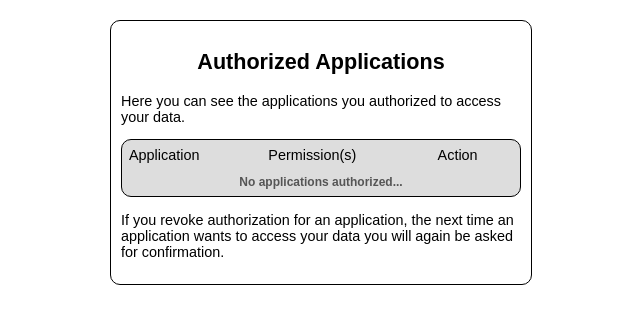
After one commit to OpenConextApps/php-voot-provider, a PHP site: template templates/listApprovals.php in a window 1280 px wide. The commit adds this page. Shown: the top 324 px of the page, without its empty margins (319-959 px from the left). Run offline with PHP 8.4, Linux system fonts and the light colour scheme; the template is opened without the code that fills it, so the values that code supplies are empty.

Commit message:
implement revocation of authorization to clients

```diff
--- a/lib/OAuth/AuthorizationServer.php
+++ b/lib/OAuth/AuthorizationServer.php
@@ -13,6 +13,9 @@ interface IOAuthStorage {
     public function getAccessToken        ($accessToken);
     public function generateAuthorizeNonce($clientId, $resourceOwner, $scope);
     public function getAuthorizeNonce     ($clientId, $resourceOwner, $scope, $authorizeNonce);
+
+    public function getApprovals          ($resourceOwner);
+    public function deleteApproval        ($clientId, $resourceOwner, $scope);
 }
 
 class OAuthException extends Exception {
--- /dev/null
+++ b/templates/listApprovals.php
@@ -0,0 +1,45 @@
+<!DOCTYPE html PUBLIC "-//W3C//DTD XHTML 1.0 Transitional//EN"
+    "http://www.w3.org/TR/xhtml1/DTD/xhtml1-transitional.dtd">
+
+<html xmlns="http://www.w3.org/1999/xhtml">
+<head>
+  <title>Authorized Applications</title>
+  <style>
+    body { font-size: 90%; font-family: sans-serif; width: 400px; margin: 20px auto; border: 1px solid #000; padding: 10px; border-radius: 10px; }
+    h2 { text-align: center; }
+    th { text-align: left; font-weight: normal; }
+    td { font-weight: bold; color: red; }
+    td.note { text-align: center; color: #555; }
+    table { border: 1px solid #000; width: 400px; background-color: #ddd; border-radius: 10px; }
+    td,th { padding: 5px; }
+    p.footer { text-align: right; }
+  </style>
+</head>
+
+<body>
+  <h2>Authorized Applications</h2>
+
+  <p>Here you can see the applications you authorized to access your data.</p>
+    <table>
+        <tr><th>Application</th><th>Permission(s)</th><th>Action</th></tr>
+        <?php if(!empty($approvals)) { ?>
+            <?php foreach ($approvals as $a) { ?>
+                <tr>
+                    <td>
+                        <?php echo $a['name']; ?></td><td><?php echo $a['scope']; ?></td>
+                    <td>
+                        <form method="post" action="">
+                            <input type="submit" value="Revoke" />
+                            <input type="hidden" name="client_id" value="<?php echo $a['client_id']; ?>" />
+                            <input type="hidden" name="scope" value="<?php echo $a['scope']; ?>" />
+                        </form>
+                    </td>
+                </tr>
+            <?php } ?>
+        <?php } else { ?>
+            <tr><td class="note" colspan="3"><small>No applications authorized...</small></td></tr>
+        <?php } ?>
+    </table>
+    <p>If you revoke authorization for an application, the next time an application wants to access your data you will again be asked for confirmation.
+</body>
+</html>
```
Also changed, not shown: index.php (+20 -2 lines), lib/OAuth/PdoOAuthStorage.php (+18 -0 lines).
